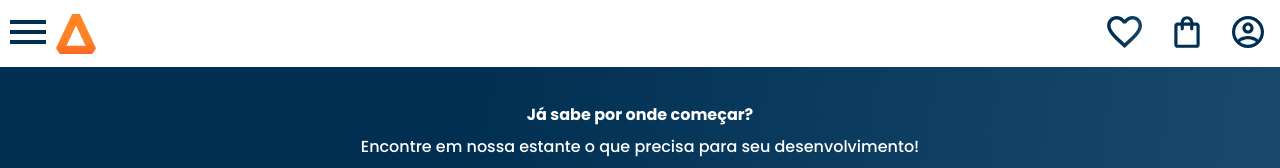
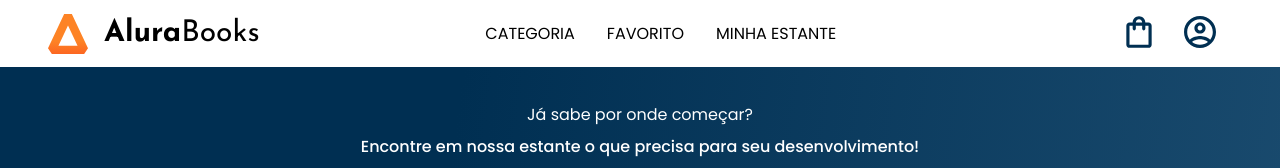
Before and after one commit to felixmarcelo7/aluraBooks, a plain HTML site: page index.html in a window 1280 px wide. Shown: the top 168 px of the page. Drawn offline with nearby package versions, Linux system fonts and the light colour scheme.

Commit message:
header responsivo para tablet pronto

```diff
--- a/index.html
+++ b/index.html
@@ -8,6 +8,7 @@
         <link rel="preconnect" href="https://fonts.googleapis.com">
         <link rel="preconnect" href="https://fonts.gstatic.com" crossorigin>
         <link href="https://fonts.googleapis.com/css2?family=Poppins:wght@300;400;500;700&display=swap" rel="stylesheet">
+        <link href="https://fonts.googleapis.com/css2?family=Josefin+Sans:wght@400;700&display=swap" rel="stylesheet">
         <link rel="stylesheet" href="https://cdn.jsdelivr.net/npm/swiper@9/swiper-bundle.min.css"/>
         <link rel="stylesheet" href="style.css">
         <title>AluraBooks</title>
@@ -37,10 +38,39 @@
                         <a class="lista-menu__link"href="#">Design & UX</a>
                     </li>
                 </ul>
-                <img src="/aluraBooks/img/Polygon 1 (Stroke).svg" alt="logo AluraBooks">
+                <img src="/aluraBooks/img/Polygon 1 (Stroke).svg" alt="logo AluraBooks" class="container__logo">
+                <h1 class="container__titulo"><b class="container__titulo--negrito">Alura</b>Books</h1>
             </div>
-            <div class="container">
-                <a href="#"><img src="/aluraBooks/img/Favoritos.svg" alt="Meus Favoritos" class="container__imagem"></a>
+
+            <ul class="opcoes">
+                <input type="checkbox" id="opcoes__menu" class="opcoes__botao">
+                <label for="opcoes__menu">
+                    <li class="opcoes__item">Categoria</li>
+                </label>
+
+                <ul class="lista-menu">
+                    <li class="lista-menu__item">
+                        <a class="lista-menu__link"href="#">Programação</a>
+                    </li>
+                    <li class="lista-menu__item">
+                        <a class="lista-menu__link"href="#">Front-End</a>
+                    </li>
+                    <li class="lista-menu__item">
+                        <a class="lista-menu__link"href="#">Infraentrutura</a>
+                    </li>
+                    <li class="lista-menu__item">
+                        <a class="lista-menu__link"href="#">Business</a>
+                    </li>
+                    <li class="lista-menu__item">
+                        <a class="lista-menu__link"href="#">Design & UX</a>
+                    </li>
+                </ul>
+
+                <li class="opcoes__item"><a href="#" class="opcoes__link">Favorito</a></li>
+                <li class="opcoes__item"><a href="#" class="opcoes__link">Minha Estante</a></li>
+            </ul>
+            <div class="container container__fav-user">
+                <a href="#"><img src="/aluraBooks/img/Favoritos.svg" alt="Meus Favoritos" class="container__imagem container__imagem--coracao"></a>
                 <a href="#"><img src="/aluraBooks/img/Compras.svg" alt="Minhas Compras" class="container__imagem"></a>
                 <a href="#"><img src="/aluraBooks/img/Usuario.svg" alt="Usuario" class="container__imagem"></a>
             </div>
--- a/reset.css
+++ b/reset.css
@@ -19,6 +19,7 @@ time, mark, audio, video {
 	margin: 0;
 	padding: 0;
 	border: 0;
+	font: inherit;
 	font-size: 100%;
 	vertical-align: baseline;
 }
--- a/style.css
+++ b/style.css
@@ -13,6 +13,8 @@
     --cor-degrade: linear-gradient(97.54deg, #002F52 35.49%, #326589 165.37%);
     --cor-titulo-livro-card: #002F52;
     --fonte-principal: "Poppins";
+    --fonte-secundaria: "Josefin Sans";
+    --cor-fonte-cabecalho: #000000;
 }
 
 body {
--- a/styles/header.css
+++ b/styles/header.css
@@ -59,3 +59,71 @@
 .container__botao {
     display: none;
 }
+
+.container__titulo {
+    display: none;
+}
+
+.opcoes {
+    display: none;
+}
+
+.container__logo {
+    padding: 0 1em;
+}
+
+@media screen and (min-width: 1024px) {
+    .container__logo {
+        padding: 0 1em 0 3em;
+    }
+
+    .container__fav-user {
+        padding: 0 3em;
+    }
+
+    .container__titulo, .container__titulo--negrito {
+        font-family: var(--fonte-secundaria);
+        font-size: 30px;
+    }
+
+    .container__titulo {
+        font-weight: 400;
+        display: block;
+    }
+
+    .container__titulo--negrito{
+        font-weight: 700;
+    }
+
+    .opcoes {
+        display: flex;
+    }
+
+    .opcoes__item {
+        padding: 0 1em;
+        text-transform: uppercase;
+    }
+
+    .opcoes__link {
+        text-decoration: none;
+        color: var(--cor-fonte-cabecalho);
+    }
+
+    .container__imagem--coracao {
+        display: none;
+    }
+
+    .cabecalho__menu-hamburguer {
+        display: none;
+    }
+
+    .opcoes__botao:checked ~ .lista-menu {
+        display: block;
+        width: auto;
+    }
+
+    .opcoes__botao {
+        display: none;
+    }
+
+}
```
